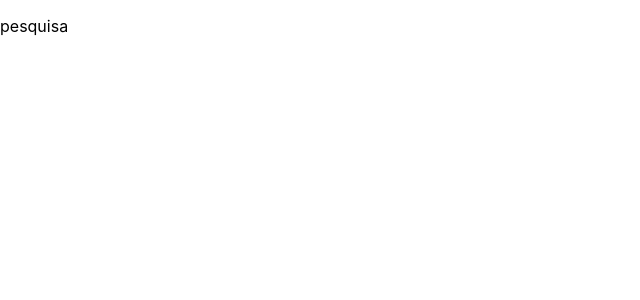
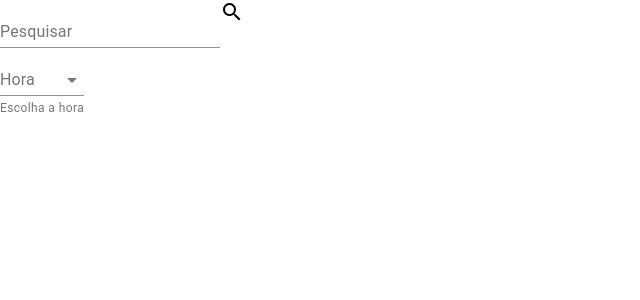
Before and after one commit to bellapegoraro/weather, a React (Create React App) app: page / in a window 1280 px wide. Shown: the top 300 px of the page, without its empty margins (0-640 px from the left). Built offline with nearby package versions, Linux system fonts and the light colour scheme.

Commit message:
feat: added inputs for search

```diff
--- a/package.json
+++ b/package.json
@@ -3,10 +3,13 @@
   "version": "0.1.0",
   "private": true,
   "dependencies": {
+    "@material-ui/core": "^4.11.3",
+    "@material/menu": "^10.0.0",
     "@testing-library/jest-dom": "^5.11.4",
     "@testing-library/react": "^11.1.0",
     "@testing-library/user-event": "^12.1.10",
     "axios": "^0.21.1",
+    "material-design-icons": "^3.0.1",
     "react": "^17.0.1",
     "react-dom": "^17.0.1",
     "react-scripts": "4.0.2",
--- a/public/index.html
+++ b/public/index.html
@@ -24,6 +24,10 @@
       work correctly both with client-side routing and a non-root public URL.
       Learn how to configure a non-root public URL by running `npm run build`.
     -->
+    <link
+      href="https://fonts.googleapis.com/icon?family=Material+Icons"
+      rel="stylesheet"
+    />
     <title>React App</title>
   </head>
   <body>
--- a/src/components/search/index.js
+++ b/src/components/search/index.js
@@ -1,5 +1,82 @@
+import TextField from "@material-ui/core/TextField";
+import MenuItem from "@material-ui/core/MenuItem";
+import { useState } from "react";
+
 const Search = () => {
-  return <p>pesquisa</p>;
+  const [inputs, setInputs] = useState({ city: "", hour: "" });
+
+  const currencies = [
+    {
+      value: "03:00:00",
+      label: "03:00:00",
+    },
+    {
+      value: "06:00:00",
+      label: "06:00:00",
+    },
+    {
+      value: "09:00:00",
+      label: "09:00:00",
+    },
+    {
+      value: "12:00:00",
+      label: "12:00:00",
+    },
+    {
+      value: "15:00:00",
+      label: "15:00:00",
+    },
+    {
+      value: "18:00:00",
+      label: "18:00:00",
+    },
+    {
+      value: "21:00:00",
+      label: "21:00:00",
+    },
+    {
+      value: "00:00:00",
+      label: "00:00:00",
+    },
+  ];
+
+  const handleChange = (event) => {
+    let nam = event.target.name;
+    let val = event.target.value;
+    setInputs({ ...inputs, [nam]: val });
+  };
+
+  return (
+    <form>
+      <div>
+        <TextField
+          id="standard-basic"
+          label="Pesquisar"
+          name="city"
+          value={inputs.city}
+          onChange={handleChange}
+        />
+        <span className="material-icons">search</span>
+      </div>
+      <div>
+        <TextField
+          id="standard-select-currency"
+          select
+          label="Hora"
+          name="hour"
+          value={inputs.hour}
+          onChange={handleChange}
+          helperText="Escolha a hora"
+        >
+          {currencies.map((option) => (
+            <MenuItem key={option.value} value={option.value}>
+              {option.label}
+            </MenuItem>
+          ))}
+        </TextField>
+      </div>
+    </form>
+  );
 };
 
 export default Search;
--- a/src/index.js
+++ b/src/index.js
@@ -1,14 +1,14 @@
-import React from 'react';
-import ReactDOM from 'react-dom';
-import './index.css';
-import App from './App';
-import reportWebVitals from './reportWebVitals';
+import React from "react";
+import ReactDOM from "react-dom";
+import "./index.css";
+import App from "./App";
+import reportWebVitals from "./reportWebVitals";
 
 ReactDOM.render(
-  <React.StrictMode>
-    <App />
-  </React.StrictMode>,
-  document.getElementById('root')
+  //   <React.StrictMode>
+  <App />,
+  //   </React.StrictMode>,
+  document.getElementById("root")
 );
 
 // If you want to start measuring performance in your app, pass a function
```
Also changed, not shown: 2 other files (tests, documents, lock files or other folders).
